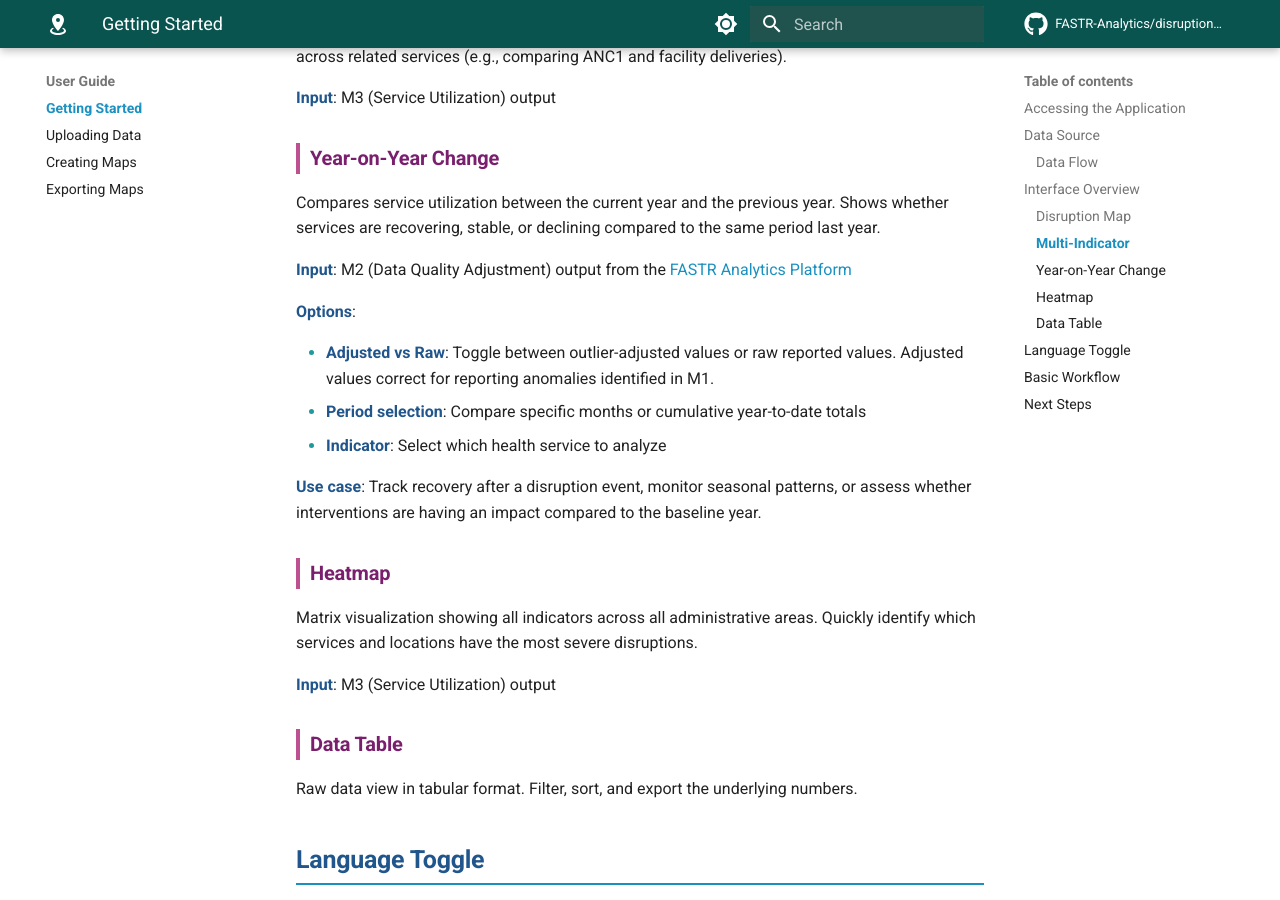
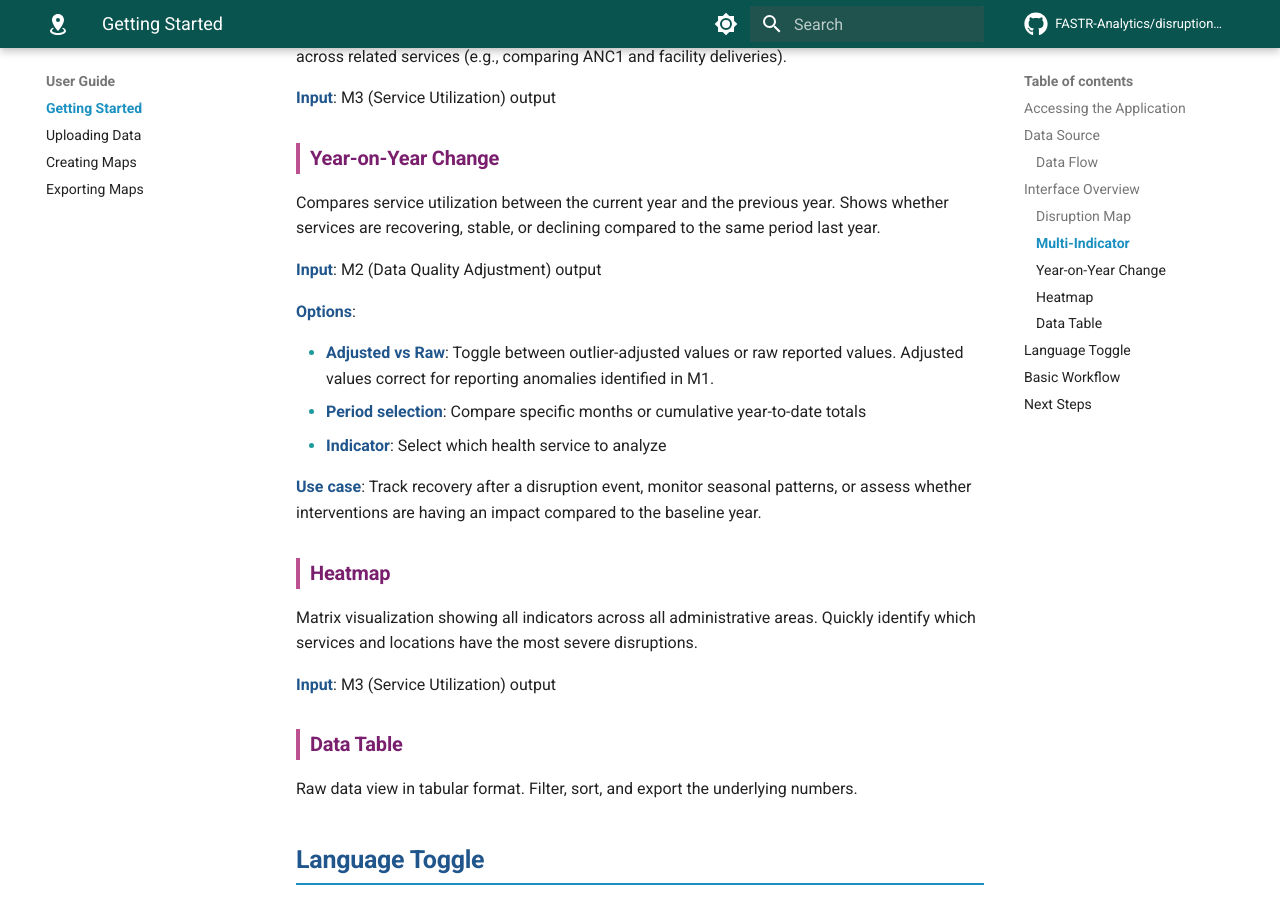
Before and after one commit to FASTR-Analytics/disruption-mapping, an MkDocs documentation site: the page built from docs/user-guide/getting-started.md, in a window 1280 px wide and 900 px high, scrolled down 1457 px. Built offline with MkDocs 1.6.1 and Material for MkDocs 9.7.7, drawn with Linux system fonts in a browser that asks for light colours; comment, search, counter and statistics services are not loaded.

Commit message:
Remove redundant link in Year-on-Year section
Co-Authored-By: Claude Opus 4.5 <noreply@anthropic.com>

```diff
--- a/docs/user-guide/getting-started.md
+++ b/docs/user-guide/getting-started.md
@@ -54,7 +54,7 @@ Side-by-side comparison of 2 indicators on the same map layout. Useful for ident
 
 Compares service utilization between the current year and the previous year. Shows whether services are recovering, stable, or declining compared to the same period last year.
 
-**Input**: M2 (Data Quality Adjustment) output from the [FASTR Analytics Platform](https://fastr-analytics.github.io/fastr-resource-hub/05_data_quality_adjustment/)
+**Input**: M2 (Data Quality Adjustment) output
 
 **Options**:
 
```
